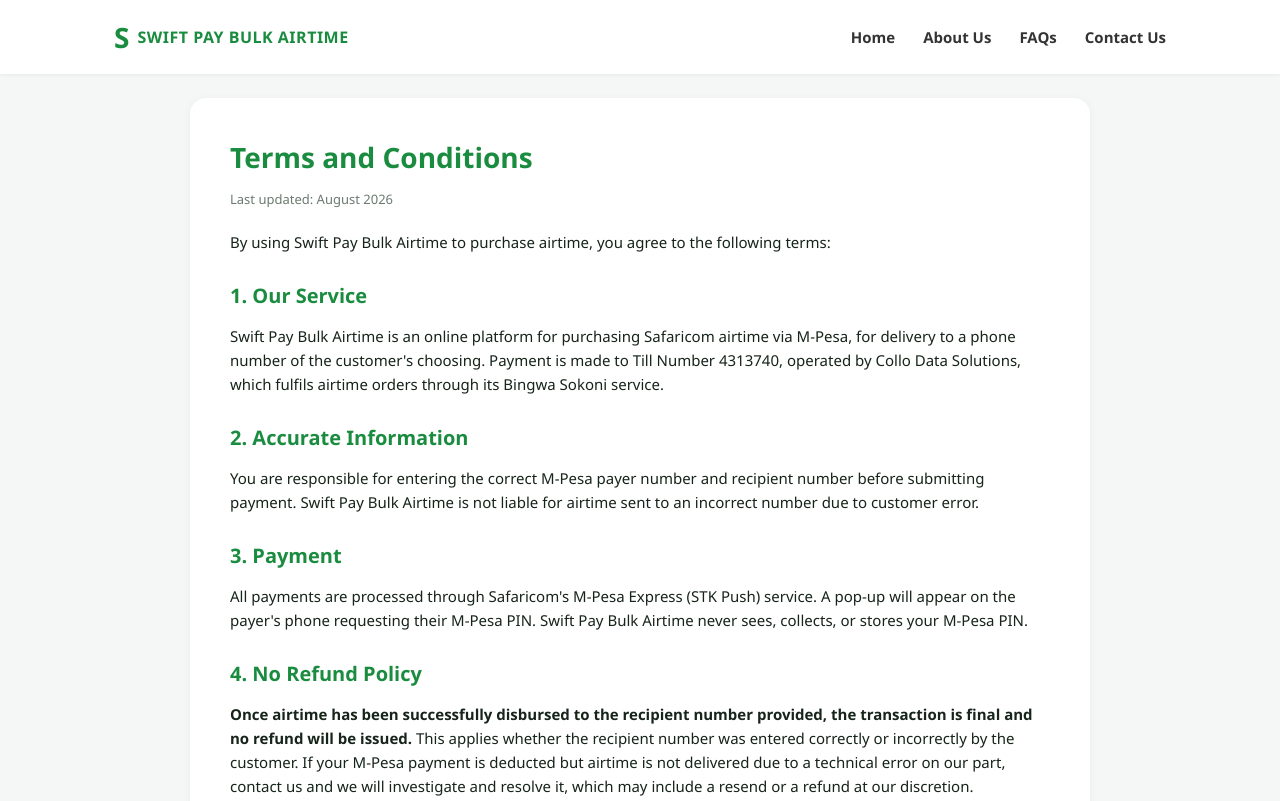
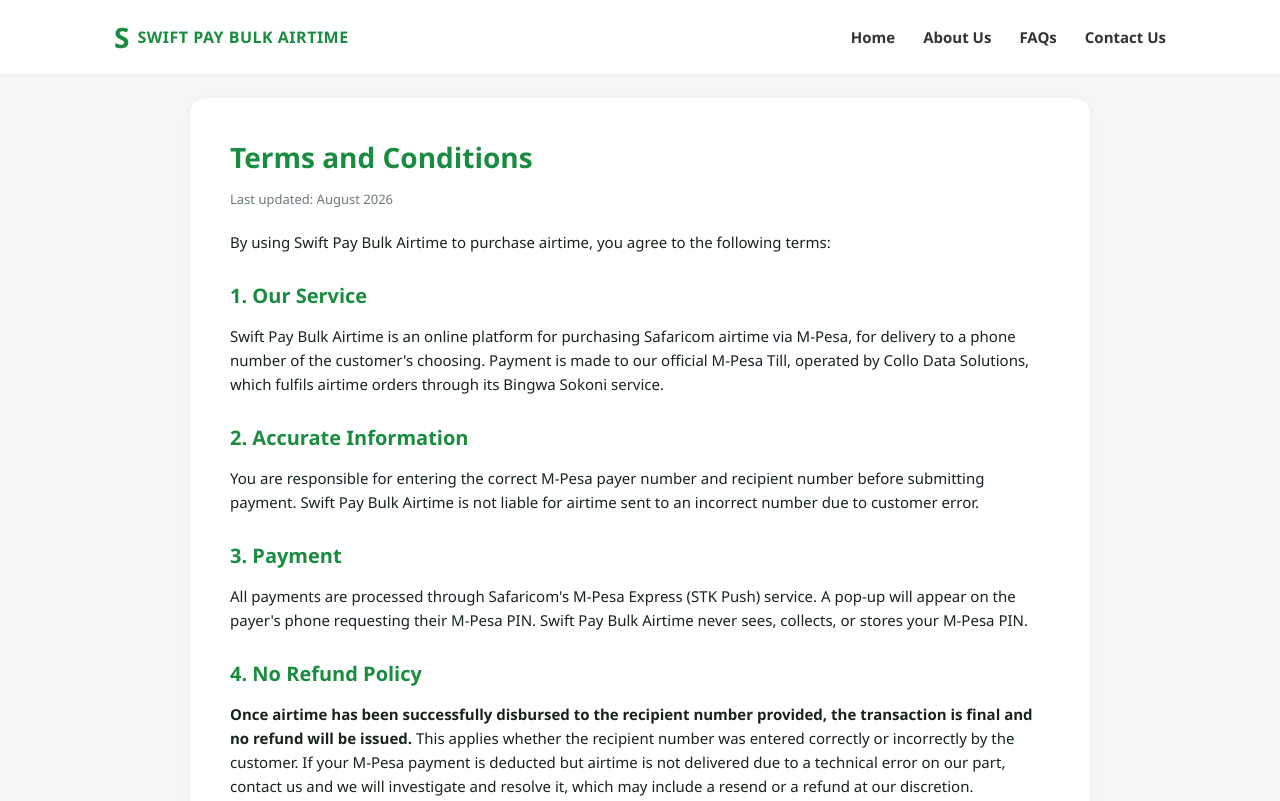
Before and after one commit to eqsedii/SwiftPay-Bulk, a website: page terms.html in a window 1280 px wide. Shown: the top 801 px of the page. Drawn offline with Linux system fonts and the light colour scheme.

Commit message:
Update payment information in terms.html

```diff
--- a/terms.html
+++ b/terms.html
@@ -32,7 +32,7 @@
     <p>By using Swift Pay Bulk Airtime to purchase airtime, you agree to the following terms:</p>
 
     <h2>1. Our Service</h2>
-    <p>Swift Pay Bulk Airtime is an online platform for purchasing Safaricom airtime via M-Pesa, for delivery to a phone number of the customer's choosing. Payment is made to Till Number 4313740, operated by Collo Data Solutions, which fulfils airtime orders through its Bingwa Sokoni service.</p>
+    <p>Swift Pay Bulk Airtime is an online platform for purchasing Safaricom airtime via M-Pesa, for delivery to a phone number of the customer's choosing. Payment is made to our official M-Pesa Till, operated by Collo Data Solutions, which fulfils airtime orders through its Bingwa Sokoni service.</p>
 
     <h2>2. Accurate Information</h2>
     <p>You are responsible for entering the correct M-Pesa payer number and recipient number before submitting payment. Swift Pay Bulk Airtime is not liable for airtime sent to an incorrect number due to customer error.</p>
```
